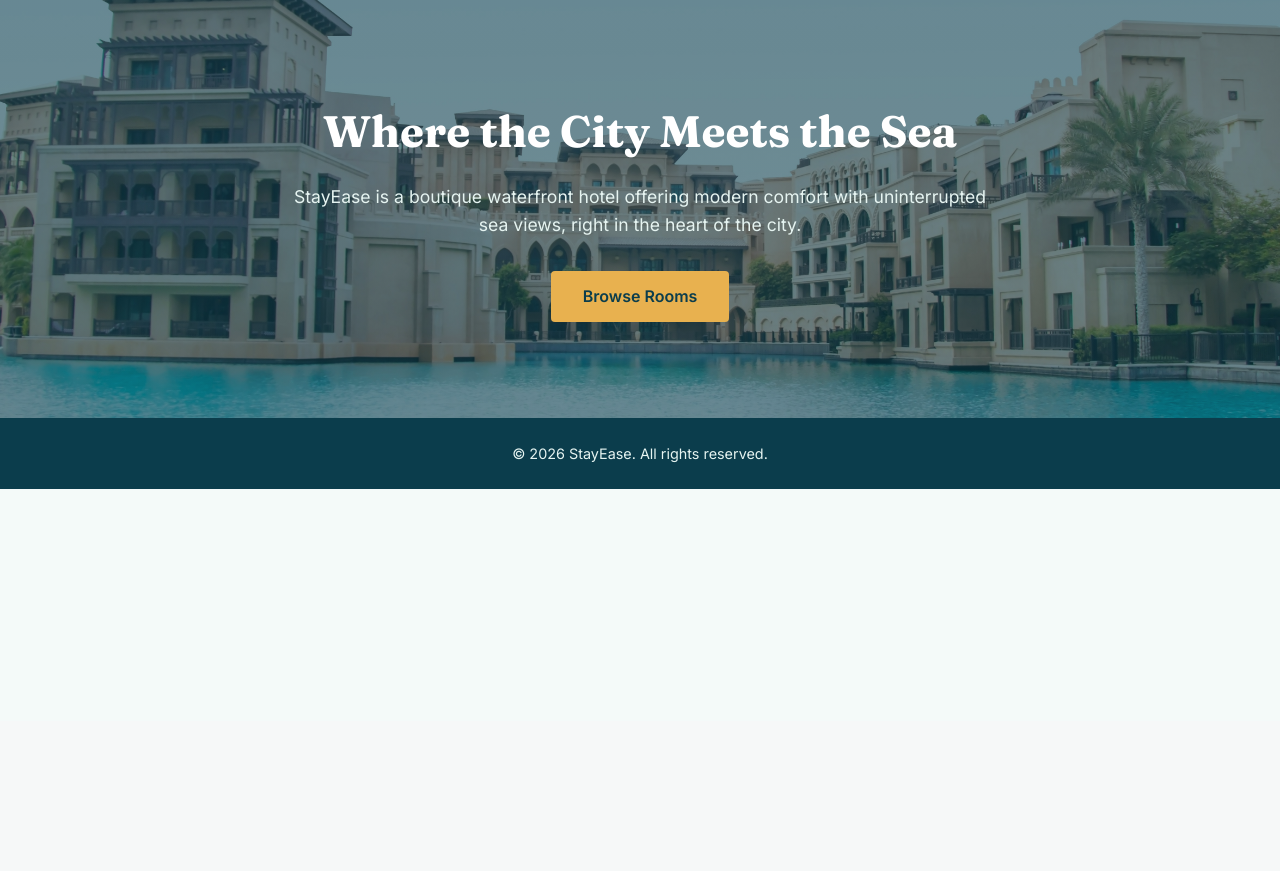
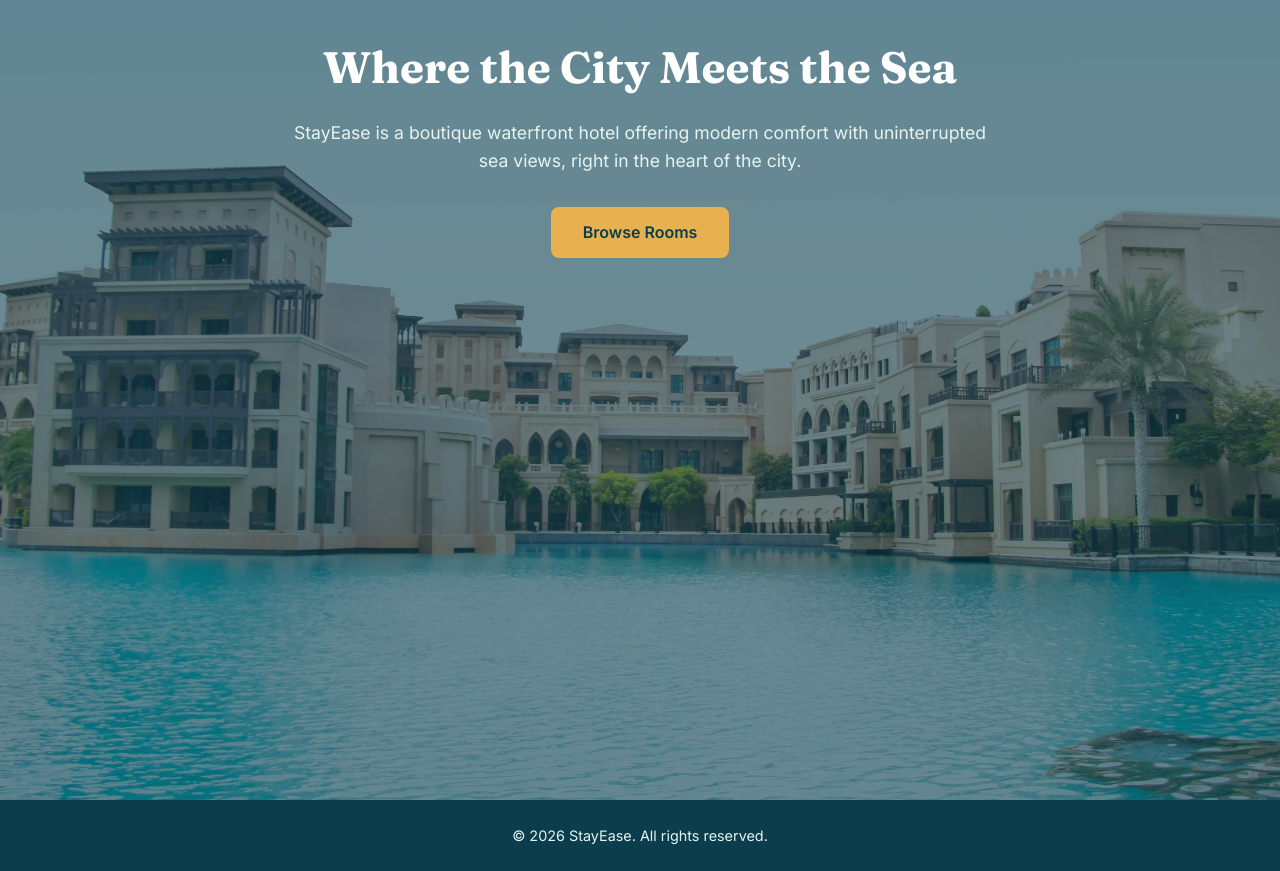
Before and after one commit to esco254/project101, a Django app: page / in a window 1280 px wide. Shown: the part 79-950 px from the top of the page. Before the commit the page ends 568 px from the top, so only its background shows below. Run offline with Django 5.2, Linux system fonts and the light colour scheme.

Commit message:
wtv message

```diff
--- a/src/static/core/css/style.css
+++ b/src/static/core/css/style.css
@@ -70,9 +70,13 @@ nav ul li a:focus-visible {
 
 
 .hero {
-    background: linear-gradient(rgba(11, 61, 76, 0.6), rgba(11, 61, 76, 0.6));
+    background: linear-gradient(rgba(11, 61, 76, 0.6), rgba(11, 61, 76, 0.6)) ;
     color: #fff;
-    padding: 6rem 3rem;
+    padding: 2rem;
+    min-height: 100vh;
+    justify-content: center;
+    align-self: center;
+    display: flex;
     text-align: center;
 }
 
@@ -202,6 +206,22 @@ section {
 
 .contact-info h2:first-child {
     margin-top: 0;
+}
+
+.btn {
+    display: inline-block;
+    background-color: #E8B14F;
+    color: #0B3D4C;
+    border: none;
+    border-radius: 8px;
+    cursor: pointer;
+    transition: all 0.3s ease;
+
+}
+.btn:hover{
+    background-color: #d79b2c;
+    transform: translateY(-3px);
+
 }
 
 .contact-form h2 {
```
